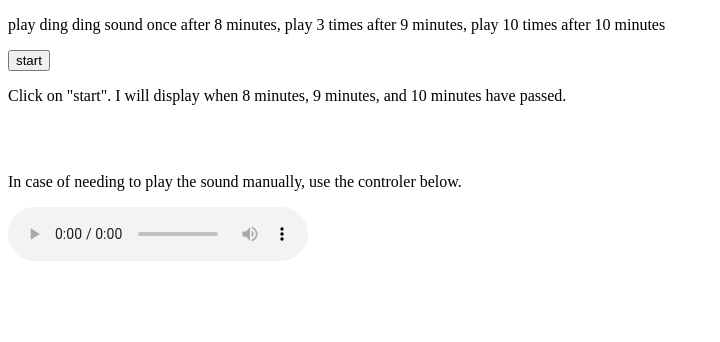
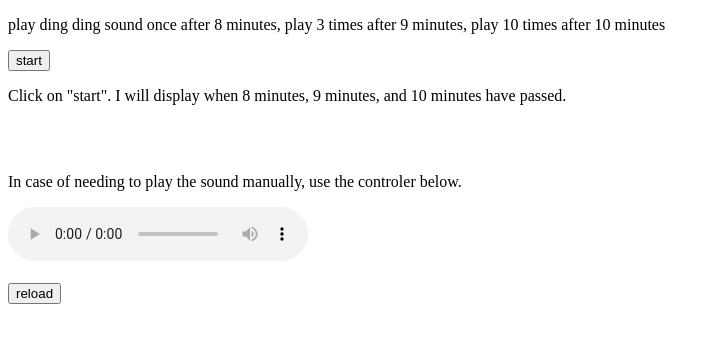
Before and after one commit to ymm2110/timer-5mins, a plain HTML site: page index.html in a window 1280 px wide. Shown: the whole page, without its empty margins (0-720 px from the left). Drawn offline with nearby package versions, Linux system fonts and the light colour scheme.

Commit message:
added reload button

```diff
--- a/index.html
+++ b/index.html
@@ -24,6 +24,11 @@
 <audio id="myAudio" controls>
   <source src="dingDingSoundEffect.mp3" type="audio/mp3">
 </audio>
+
+<br>
+<br>
+<button onclick="location.reload()">reload</button>
+
 
 <script>
 
```
